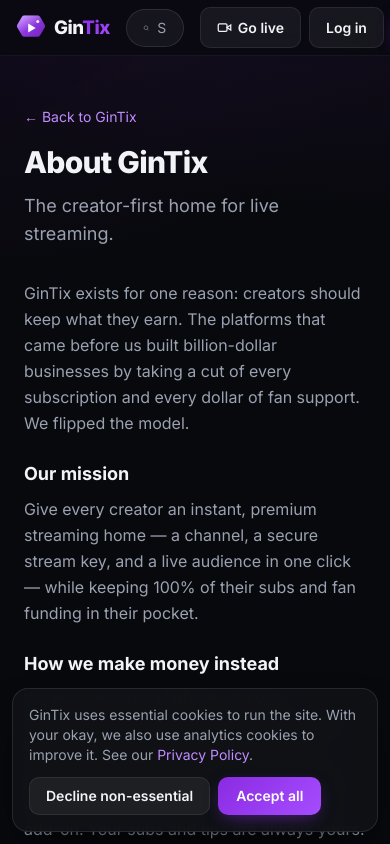
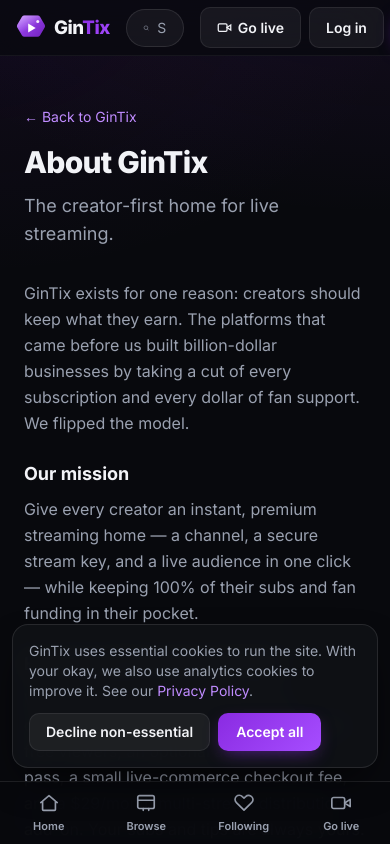
Before and after one commit to GinTix-Streaming/gintix, a Next.js app: page /about in a window 390 px wide. Shown: the top 844 px of the page. Built offline with nearby package versions, Linux system fonts and the light colour scheme; no server answers; the database is empty.

Commit message:
Mobile optimization: bottom nav bar, content padding, responsive channel page + mobile chat, cookie banner offset

```diff
--- a/src/app/[username]/page.tsx
+++ b/src/app/[username]/page.tsx
@@ -75,7 +75,7 @@
   const shopListings = (listings as CommerceListing[]) ?? [];
 
   return (
-    <div className="flex h-[calc(100vh-3.5rem)]">
+    <div className="flex h-[calc(100vh-3.5rem-4rem)] md:h-[calc(100vh-3.5rem)]">
       <div className="min-w-0 flex-1 overflow-y-auto">
         {/* Channel banner */}
         {profile.banner_url && (
@@ -218,6 +218,25 @@
               />
             </div>
           )}
+
+          {/* Mobile chat (desktop shows it in the right rail) */}
+          {isLiveWithVideo && (
+            <div className="mt-5 h-[460px] overflow-hidden rounded-xl border border-white/8 lg:hidden">
+              <LiveChat
+                channelId={profile.id}
+                channelName={profile.username}
+                viewer={user && viewerUsername ? { id: user.id, username: viewerUsername } : null}
+                moderation={{
+                  slowModeSeconds: stream?.slow_mode_seconds ?? 0,
+                  followersOnly: stream?.followers_only ?? false,
+                  subscribersOnly: stream?.subscribers_only ?? false,
+                  emotesOnly: stream?.emotes_only ?? false,
+                }}
+                isFollower={isFollowing}
+                isOwner={isOwner}
+              />
+            </div>
+          )}
         </div>
       </div>
 
--- a/src/app/layout.tsx
+++ b/src/app/layout.tsx
@@ -4,6 +4,7 @@
 import TopBar from "@/components/TopBar";
 import Sidebar from "@/components/Sidebar";
 import CookieConsent from "@/components/CookieConsent";
+import MobileNav from "@/components/MobileNav";
 
 const inter = Inter({
   subsets: ["latin"],
@@ -33,8 +34,9 @@
         <div className="flex">
           {/* @ts-expect-error async server component */}
           <Sidebar />
-          <main className="min-w-0 flex-1">{children}</main>
+          <main className="min-w-0 flex-1 pb-16 md:pb-0">{children}</main>
         </div>
+        <MobileNav />
         <CookieConsent />
       </body>
     </html>
--- a/src/components/CookieConsent.tsx
+++ b/src/components/CookieConsent.tsx
@@ -26,7 +26,7 @@
   if (!show) return null;
 
   return (
-    <div className="fixed inset-x-0 bottom-0 z-[60] p-3 sm:p-4">
+    <div className="fixed inset-x-0 bottom-16 z-[60] p-3 sm:p-4 md:bottom-0">
       <div className="mx-auto flex max-w-3xl flex-col items-start gap-3 rounded-2xl border border-white/10 bg-surface/95 p-4 shadow-lift backdrop-blur-md sm:flex-row sm:items-center">
         <p className="text-sm text-ink-muted">
           GinTix uses essential cookies to run the site. With your okay, we also use
--- /dev/null
+++ b/src/components/MobileNav.tsx
@@ -0,0 +1,58 @@
+"use client";
+
+import Link from "next/link";
+import { usePathname } from "next/navigation";
+
+const ITEMS = [
+  {
+    href: "/",
+    label: "Home",
+    exact: true,
+    icon: <path d="M3 11.5 12 4l9 7.5M5 10v9a1 1 0 0 0 1 1h12a1 1 0 0 0 1-1v-9" />,
+  },
+  {
+    href: "/browse",
+    label: "Browse",
+    icon: <><rect x="3" y="4" width="18" height="14" rx="2" /><path d="M3 9h18M9 18v2m6-2v2" /></>,
+  },
+  {
+    href: "/following",
+    label: "Following",
+    icon: <path d="M20.8 5.6a4.6 4.6 0 0 0-7-.6L12 6.6 10.2 5a4.6 4.6 0 1 0-6.5 6.5l8.3 8.3 8.3-8.3a4.6 4.6 0 0 0 .5-5.9Z" />,
+  },
+  {
+    href: "/go-live",
+    label: "Go live",
+    icon: <><path d="m22 8-6 4 6 4V8z" /><rect x="2" y="6" width="14" height="12" rx="2" /></>,
+  },
+];
+
+export default function MobileNav() {
+  const pathname = usePathname();
+  const active = (href: string, exact?: boolean) =>
+    exact ? pathname === href : pathname.startsWith(href);
+
+  return (
+    <nav className="fixed inset-x-0 bottom-0 z-50 border-t border-white/10 bg-canvas/95 backdrop-blur-xl md:hidden">
+      <div className="mx-auto grid max-w-md grid-cols-4">
+        {ITEMS.map((i) => {
+          const on = active(i.href, i.exact);
+          return (
+            <Link
+              key={i.label}
+              href={i.href}
+              className={`flex flex-col items-center gap-1 py-2.5 text-[11px] font-semibold transition ${
+                on ? "text-amethyst-glow" : "text-ink-muted"
+              }`}
+            >
+              <svg width="22" height="22" viewBox="0 0 24 24" fill="none" stroke="currentColor" strokeWidth="1.8" strokeLinecap="round" strokeLinejoin="round">
+                {i.icon}
+              </svg>
+              {i.label}
+            </Link>
+          );
+        })}
+      </div>
+    </nav>
+  );
+}
```
